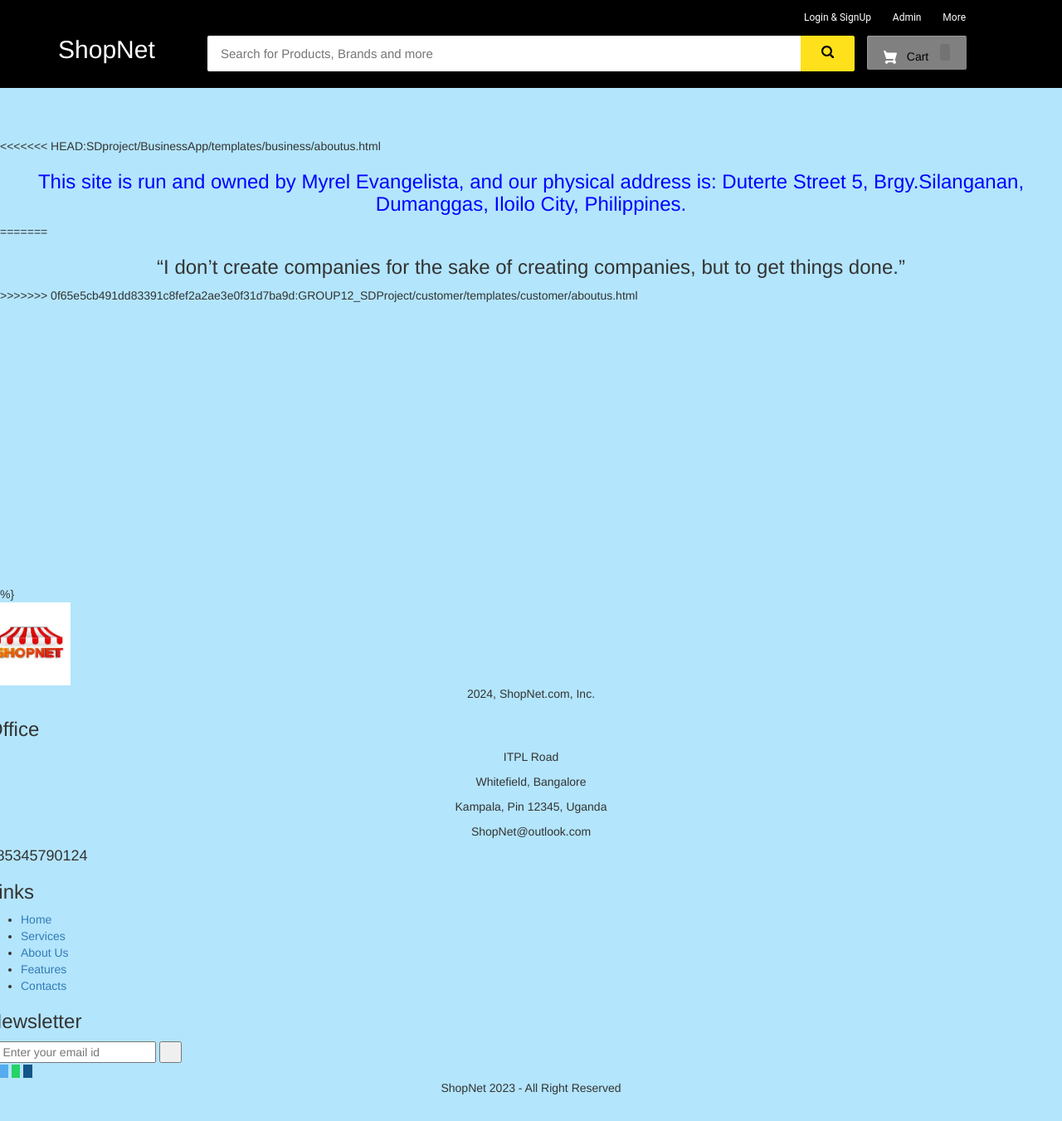
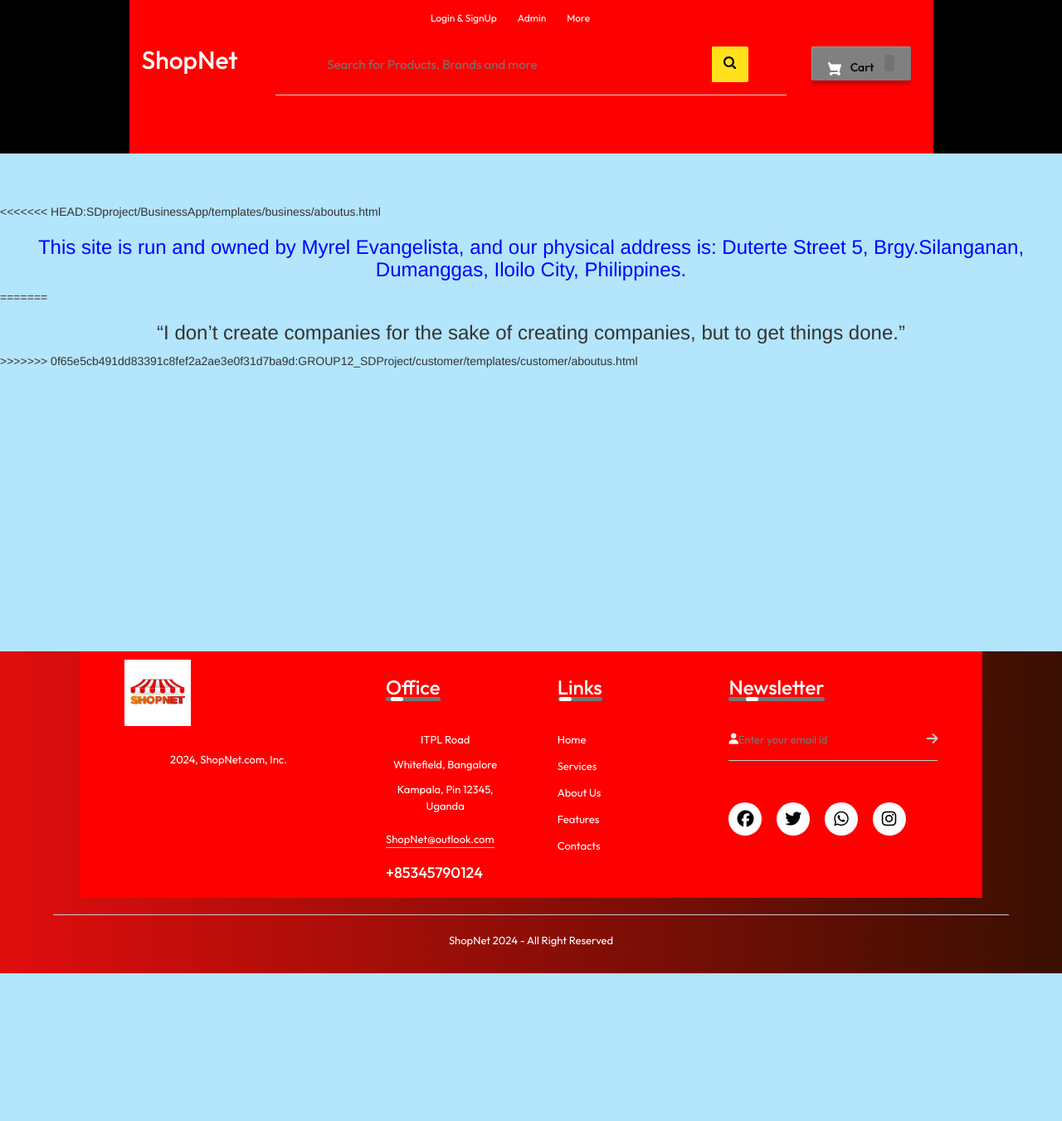
Before and after one commit to MulindwaMarkMyles/tase-ecommerce, a Django app: page /aboutus/ in a window 1280 px wide. Shown: the whole page at 83% size. After the commit the page ends 1173 px from the top, so only its background shows below. Run offline with Django 4.2, Linux system fonts and the light colour scheme; some libraries are stand-ins or nearby versions.

Commit message:
Made a few changes

```diff
--- a/GROUP12_SDProject/customer/templates/customer/footer.html
+++ b/GROUP12_SDProject/customer/templates/customer/footer.html
@@ -1,4 +1,4 @@
-{% load {% static "" %} %}
+{% load static %}
 <!DOCTYPE html>
 <html>
 
@@ -6,8 +6,8 @@
 
 
   <link rel="stylesheet" href="https://maxcdn.bootstrapcdn.com/font-awesome/4.7.0/css/font-awesome.min.css">
-  <link rel="stylesheet" href="{% static '' %}">
-
+  <link rel="stylesheet" href="{% static 'css/styles.css' %}">
+  <script src="https://kit.fontawesome.com/041ce3762b.js" crossorigin="anonymous"></script>
 
   <style>
     /*---------------------------------------
@@ -63,10 +63,10 @@
   </style>
 </head>
 
-<footer></footer>
+<footer>
     <div class="row">
         <div class="col">
-            <img src="./assets/logo.jfif" class="logo"  width="100" alt="">
+            <img src="{% static 'assets/logo.jfif' %}" class="logo"  width="100" alt="">
             <p>2024, ShopNet.com, Inc. </p>
         </div>
         <div class="col">
@@ -103,7 +103,7 @@
         </div>
     </div>
     <div class="hr"></div>
-    <p class="copyright">ShopNet 2023 - All Right Reserved</p>
+    <p class="copyright">ShopNet 2024 - All Right Reserved</p>
   <br>
 </footer>
 
--- a/GROUP12_SDProject/static/css/styles.css
+++ b/GROUP12_SDProject/static/css/styles.css
@@ -355,6 +355,7 @@
     flex-wrap: wrap;
     align-items: flex-start;
     justify-content: space-between;
+    background-color:red;
 }
 .col{
     flex-basis: 25%;
```
